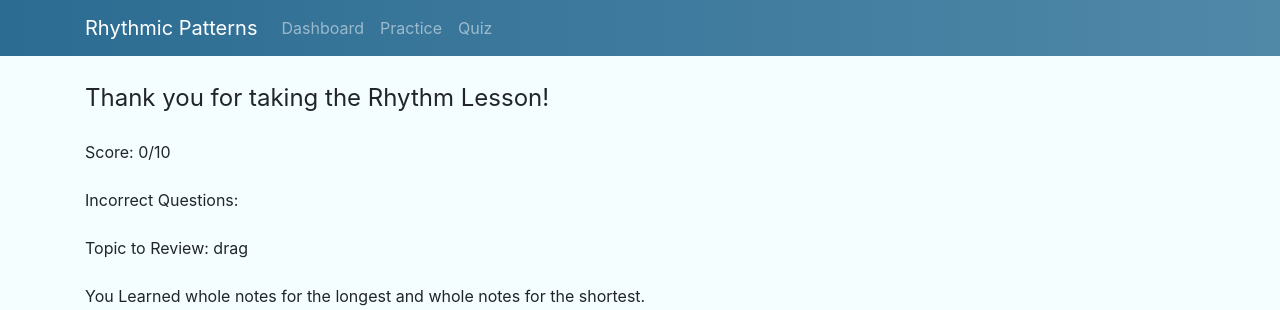
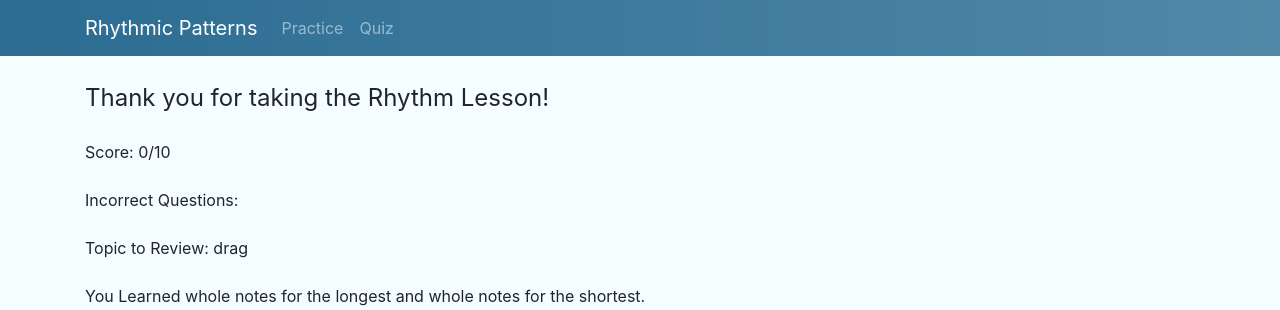
Before and after one commit to OwlPudding/ui-final, a Flask app: page /endpage in a window 1280 px wide. Shown: the top 310 px of the page. Run offline with Flask 2, Linux system fonts and the light colour scheme; data that the repository does not hold is empty; some libraries are stand-ins or nearby versions.

Commit message:
removed dashboard from navbar

```diff
--- a/templates/layout.html
+++ b/templates/layout.html
@@ -26,7 +26,6 @@
         </button>
         <div class="collapse navbar-collapse navbar-dark" id="navbarNavAltMarkup">
           <div class="navbar-nav navbar-dark">
-            <a class="nav-link" href="/">Dashboard</a>
             <a class="nav-link" href="/learn/1">Practice</a>
             <a class="nav-link" href="/quiz/1">Quiz</a>
           </div>
```
